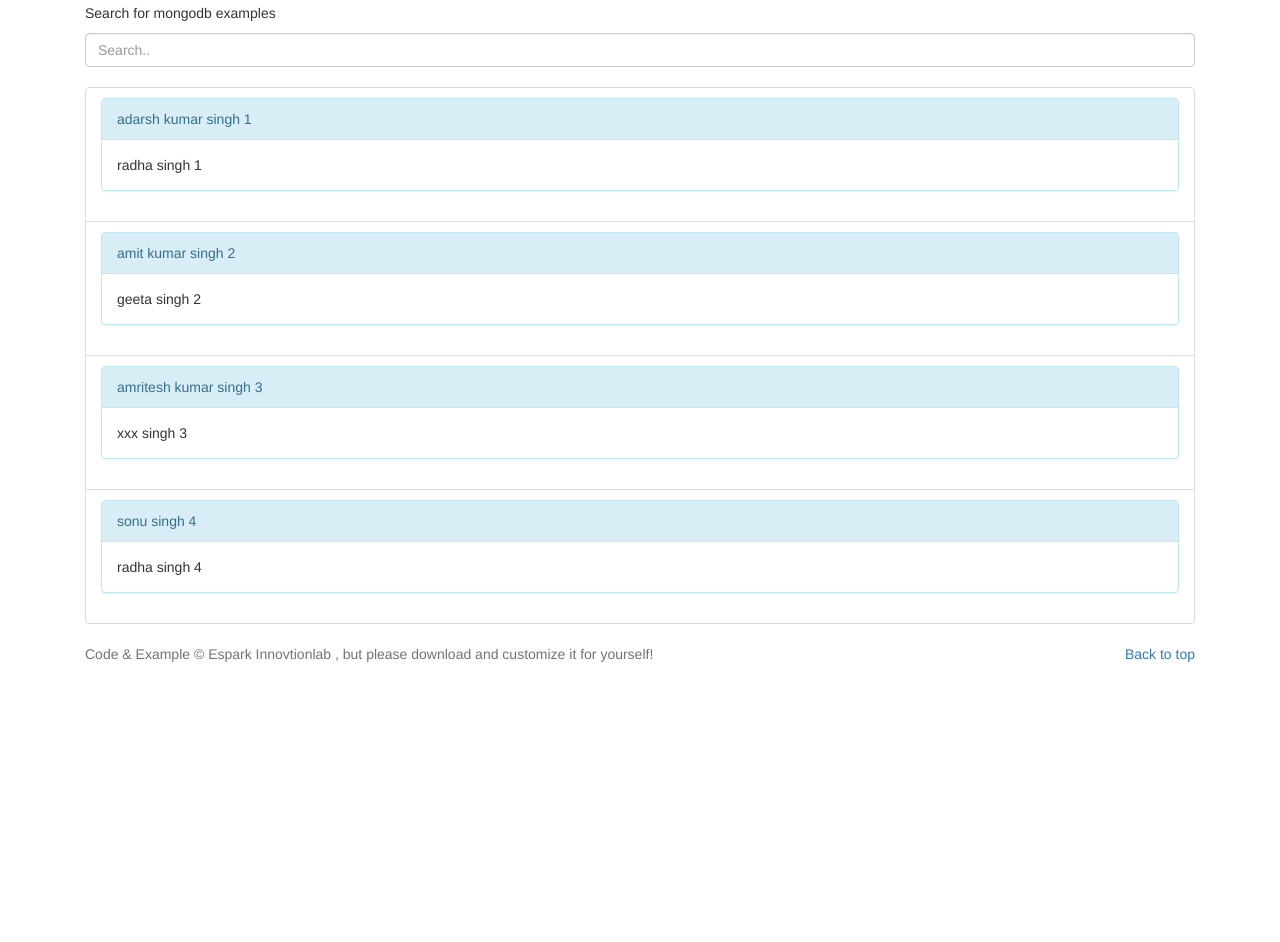
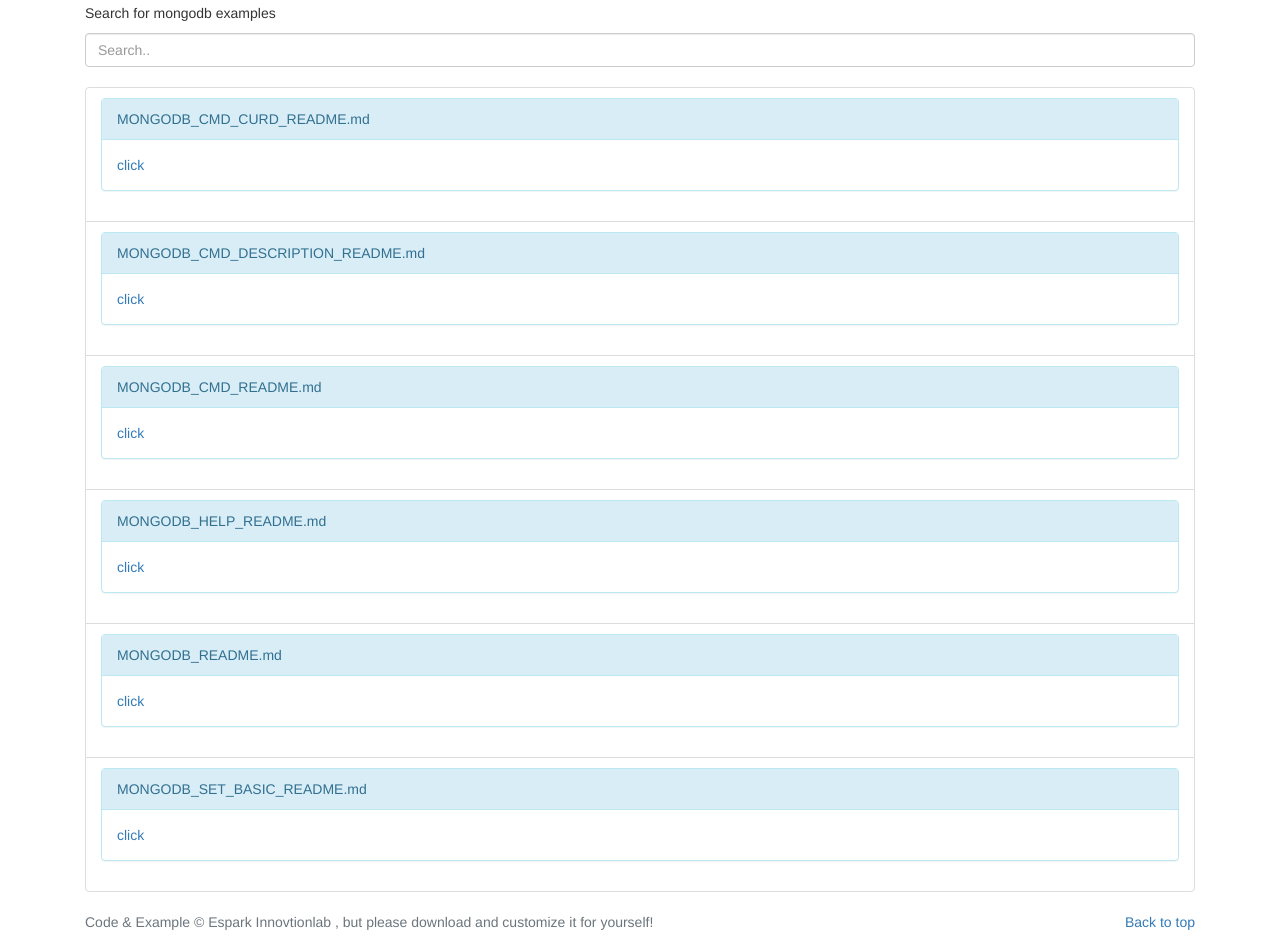
Before and after one commit to espark-adarsh/espark-adarsh.github.io, a plain HTML site: page pages/mongodb.html in a window 1280 px wide. Shown: the part 378-1320 px from the top of the page. Before the commit the page ends 1052 px from the top, so only its background shows below. Drawn offline with nearby package versions, Linux system fonts and the light colour scheme.

Commit message:
updating mongo

```diff
--- a/pages/mongodb.html
+++ b/pages/mongodb.html
@@ -107,8 +107,8 @@
           <p class="lead text-muted">
             Every code is like poem, but every coder is not a poet
             <br />
-            Espark Innovationlab is the platform for supporting folks around
-            the world for innonvation and development
+            Espark Innovationlab is the platform for supporting folks around the
+            world for innonvation and development
           </p>
         </div>
       </section>
@@ -125,26 +125,68 @@
         <ul class="list-group" id="myList">
           <li class="list-group-item">
             <div class="panel panel-info">
-              <div class="panel-heading">adarsh kumar singh 1</div>
-              <div class="panel-body">radha singh 1</div>
+              <div class="panel-heading">MONGODB_CMD_CURD_README.md</div>
+              <div class="panel-body">
+                <a
+                  href="https://github.com/adarshkumarsingh83/nosql_mongodb/MONGODB_CMD_CURD_README.md"
+                  >click</a
+                >
+              </div>
             </div>
           </li>
           <li class="list-group-item">
             <div class="panel panel-info">
-              <div class="panel-heading">amit kumar singh 2</div>
-              <div class="panel-body">geeta singh 2</div>
+              <div class="panel-heading">MONGODB_CMD_DESCRIPTION_README.md</div>
+              <div class="panel-body">
+                <a
+                  href="https://github.com/adarshkumarsingh83/nosql_mongodb/MONGODB_CMD_DESCRIPTION_README.md"
+                  >click</a
+                >
+              </div>
             </div>
           </li>
           <li class="list-group-item">
             <div class="panel panel-info">
-              <div class="panel-heading">amritesh kumar singh 3</div>
-              <div class="panel-body">xxx singh 3</div>
+              <div class="panel-heading">MONGODB_CMD_README.md</div>
+              <div class="panel-body">
+                <a
+                  href="https://github.com/adarshkumarsingh83/nosql_mongodb/MONGODB_CMD_README.md"
+                  >click</a
+                >
+              </div>
             </div>
           </li>
           <li class="list-group-item">
             <div class="panel panel-info">
-              <div class="panel-heading">sonu singh 4</div>
-              <div class="panel-body">radha singh 4</div>
+              <div class="panel-heading">MONGODB_HELP_README.md</div>
+              <div class="panel-body">
+                <a
+                  href="https://github.com/adarshkumarsingh83/nosql_mongodb/MONGODB_HELP_README.md"
+                  >click</a
+                >
+              </div>
+            </div>
+          </li>
+          <li class="list-group-item">
+            <div class="panel panel-info">
+              <div class="panel-heading">MONGODB_README.md</div>
+              <div class="panel-body">
+                <a
+                  href="https://github.com/adarshkumarsingh83/nosql_mongodb/MONGODB_README.md"
+                  >click</a
+                >
+              </div>
+            </div>
+          </li>
+          <li class="list-group-item">
+            <div class="panel panel-info">
+              <div class="panel-heading">MONGODB_SET_BASIC_README.md</div>
+              <div class="panel-body">
+                <a
+                  href="https://github.com/adarshkumarsingh83/nosql_mongodb/MONGODB_SET_BASIC_README.md"
+                  >click</a
+                >
+              </div>
             </div>
           </li>
         </ul>
```
